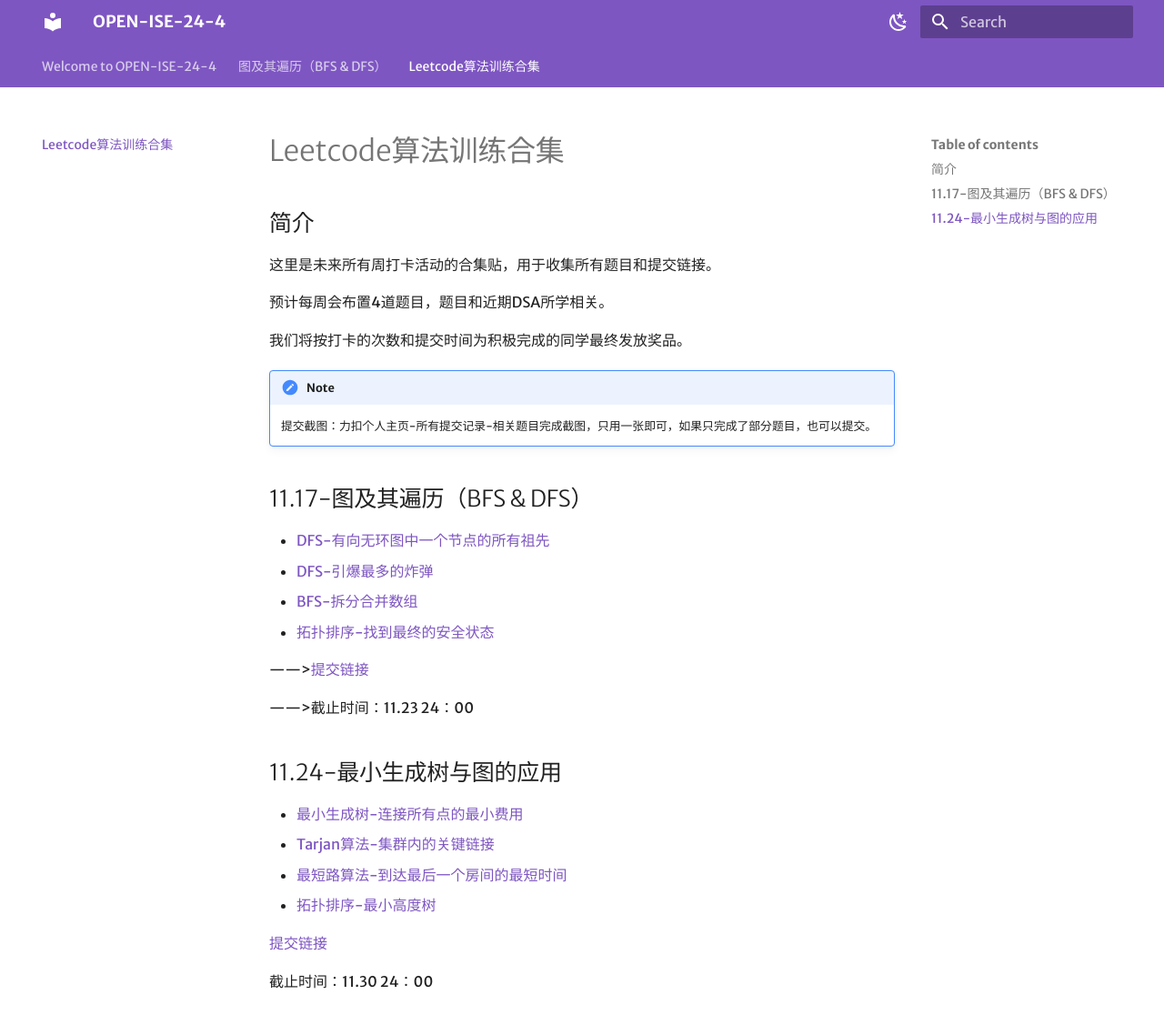
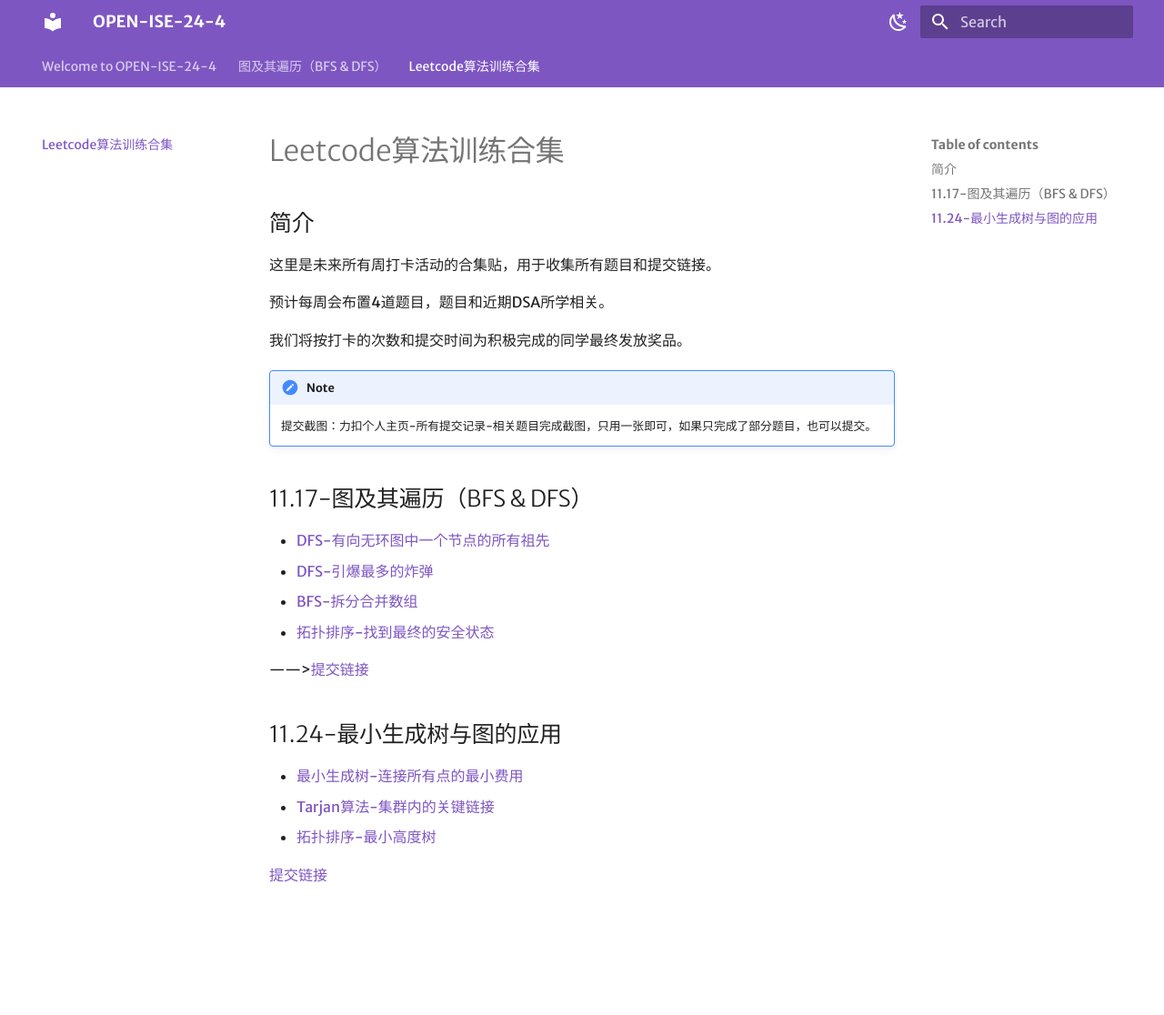
Before and after one commit to MaxizYB/NJU-ISE-24, an MkDocs documentation site: the page built from docs/lc-overview.md, in a window 1280 px wide and 1116 px high. Shown: the whole window at 91% size. Built offline with MkDocs 1.6.1 and Material for MkDocs 9.7.7, drawn with Linux system fonts in a browser that asks for light colours; comment, search, counter and statistics services are not loaded.

Commit message:
delete ddl

```diff
--- a/docs/lc-overview.md
+++ b/docs/lc-overview.md
@@ -20,15 +20,11 @@
 
 ——>[提交链接](https://table.nju.edu.cn/dtable/forms/c5ca62c5-e8bf-4255-bfc6-cb327394bb83/)
 
-——>截止时间：11.23 24：00
 
 ## 11.24-最小生成树与图的应用
 
 - [最小生成树-连接所有点的最小费用](https://leetcode.cn/problems/min-cost-to-connect-all-points/description/)
 - [Tarjan算法-集群内的关键链接](https://leetcode.cn/problems/critical-connections-in-a-network/description/)
-- [最短路算法-到达最后一个房间的最短时间](https://leetcode.cn/problems/find-minimum-time-to-reach-last-room-i/description/)
 - [拓扑排序-最小高度树](https://leetcode.cn/problems/minimum-height-trees/description/)
 
 [提交链接](https://table.nju.edu.cn/dtable/forms/637d9774-ada4-447c-aa90-e9c3b8e01a91/)
-
-截止时间：11.30 24：00
```
